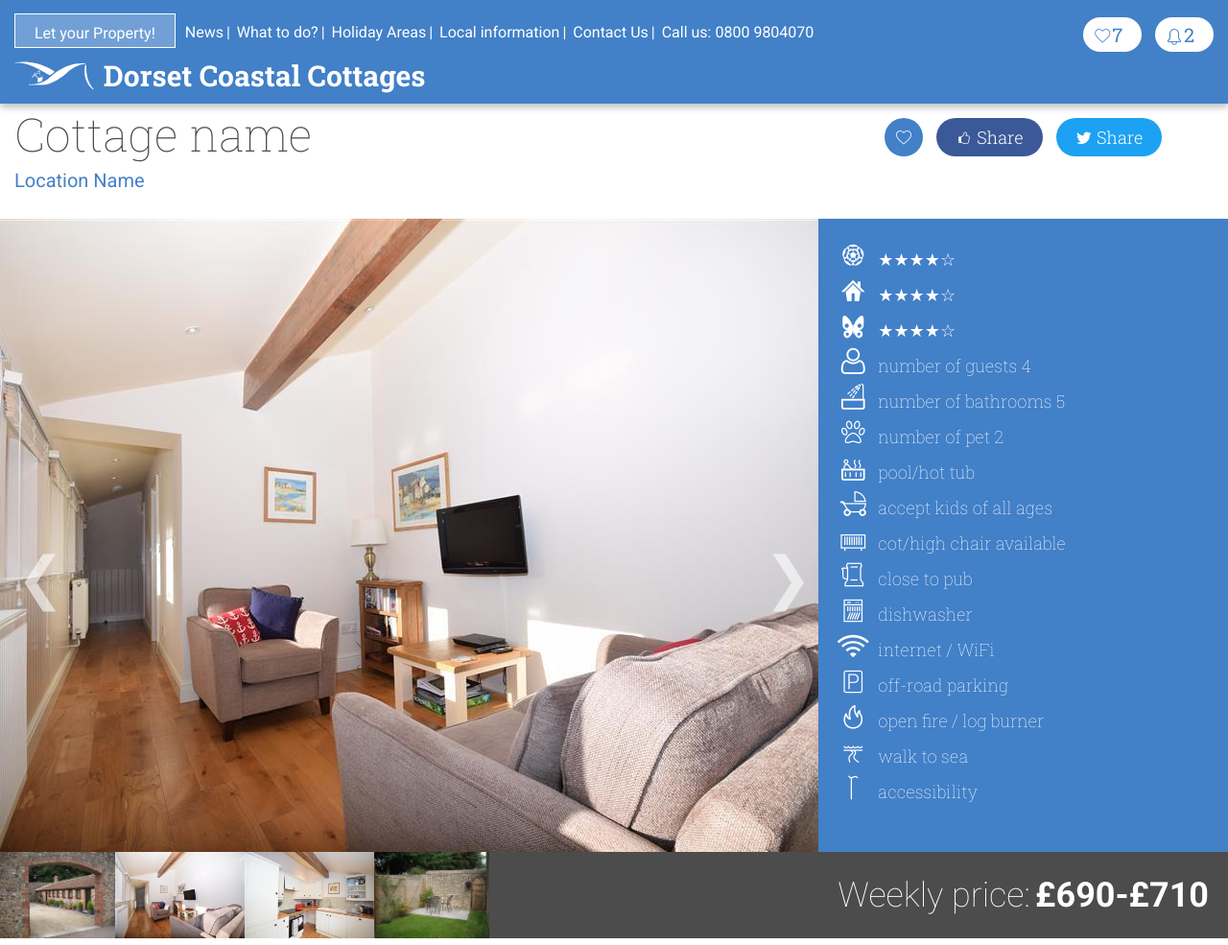
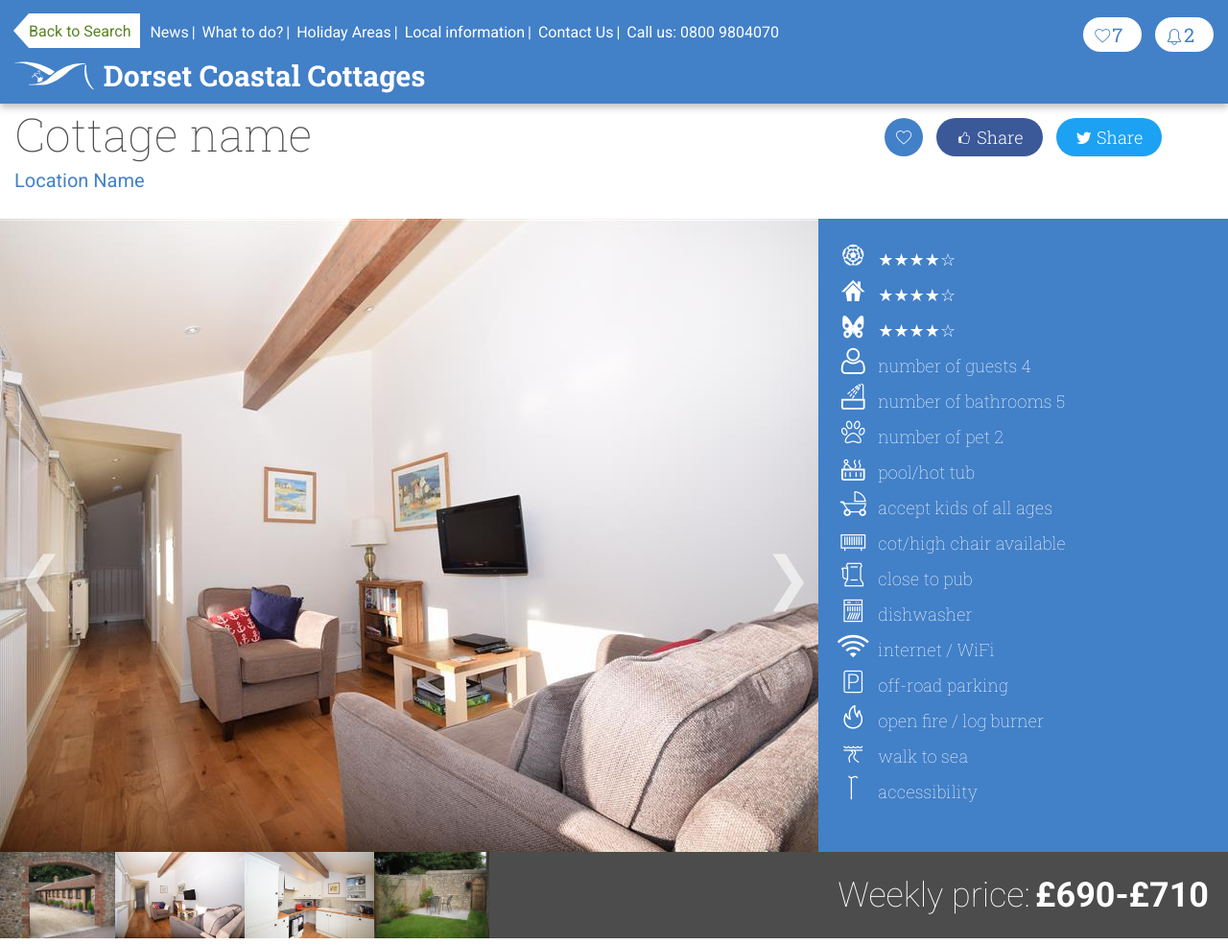
Before and after one commit to 1GR3/dcc, a plain HTML site: page src/single.html in a window 1280 px wide. Shown: the top 985 px of the page at 96% size. Drawn offline with nearby package versions, Linux system fonts and the light colour scheme; files that its build step writes are made by us from their sources.

Commit message:
back button

```diff
--- a/src/scss/atoms/_forms.scss
+++ b/src/scss/atoms/_forms.scss
@@ -119,7 +119,24 @@ label {
 .btn{
 	border: none;
 }
-
+button.btn-back {
+	background: white;
+	color: $color-primary;
+	padding-left: 0;
+	padding-right: 10px;
+	margin-left: 15px;
+}
+button.btn-back:before {
+	position: absolute;
+    content: "";
+    width: 0px;
+    height: 0px;
+    border-top: 18px solid transparent;
+    border-bottom: 18px solid transparent;
+    border-right: 16px solid white;
+    left: 14px;
+    top: 14px;
+}
 button.btn-round {
 	border-radius: 20px;
 	box-sizing: border-box;
@@ -154,6 +171,9 @@ button.btn-share {
 }
 .btn-twitter {
 	background: #1da1f2;
+}
+.btn-pinterest {
+	background: #C92228;
 }
 .coastal button.btn-favorite {
 	background: $blue;
--- a/src/single.html
+++ b/src/single.html
@@ -60,7 +60,8 @@
 				  		<span class="line"></span>
 				  		<span class="line"></span>
 			  		</span>
-			  		<button type="button" class="btn-transparent">Let your Property!</button>
+			  		<!-- <button type="button" class="btn-transparent">Let your Property!</button> -->
+			  		<button type="button" class="btn-back">Back to Search</button>
 			  		<ul>
 			  			<li><a href="#">News</a></li>
 			  			<li><a href="#">What to do?</a></li>
```
